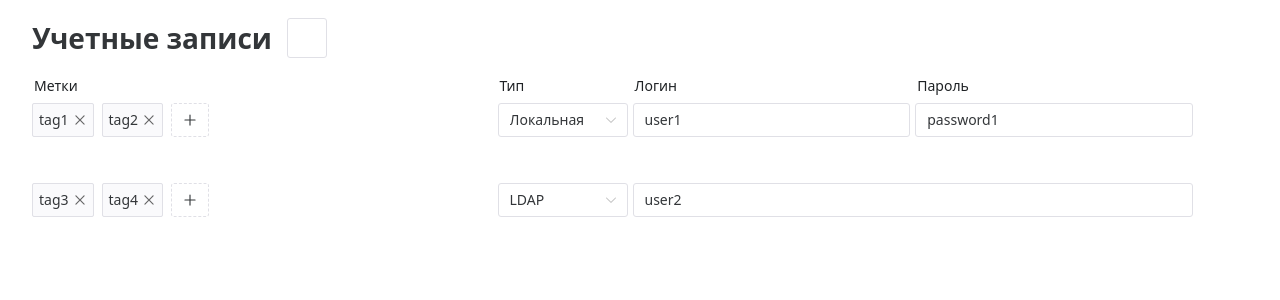
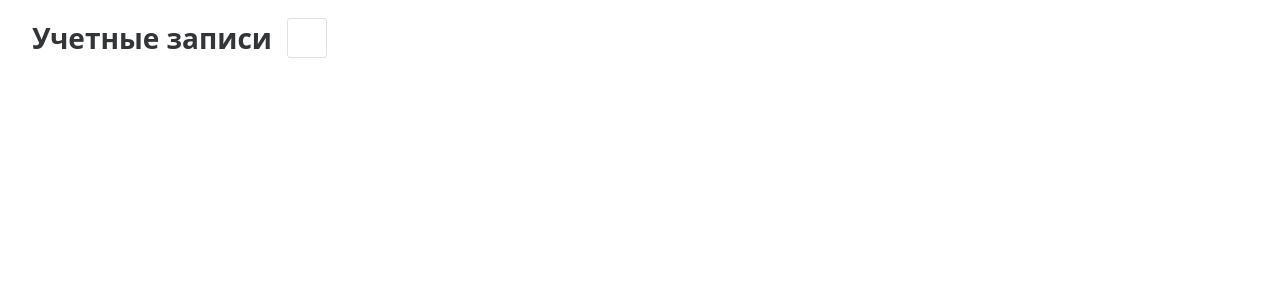
Before and after one commit to AntonyantsArtyom/SaaSoft, a Vue app: page / in a window 1280 px wide. Shown: the top 300 px of the page. Built offline with nearby package versions, Linux system fonts and the light colour scheme; some icons are missing.

Commit message:
chore: remove initial records

```diff
--- a/src/entities/Records/RecordsStore.ts
+++ b/src/entities/Records/RecordsStore.ts
@@ -3,22 +3,7 @@ import { RecordDataTypes, type RecordData, type RecordsDataState } from "./Recor
 
 export const useRecordsStore = defineStore("RecordsStore", {
   state: (): RecordsDataState => ({
-    records: [
-      {
-        id: "1",
-        type: RecordDataTypes.LOCAL,
-        login: "user1",
-        password: "password1",
-        tags: ["tag1", "tag2"],
-      },
-      {
-        id: "2",
-        type: RecordDataTypes.LDAP,
-        login: "user2",
-        password: "password2",
-        tags: ["tag3", "tag4"],
-      },
-    ],
+    records: [],
   }),
 
   actions: {
```
